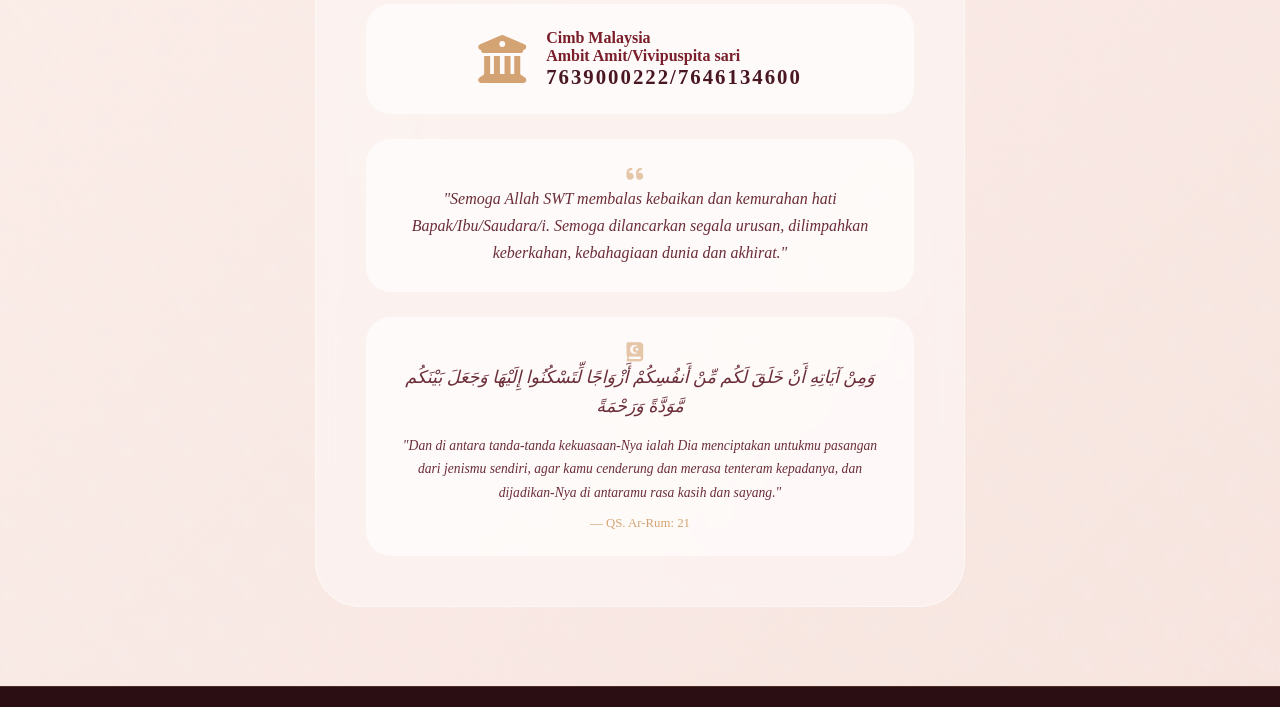
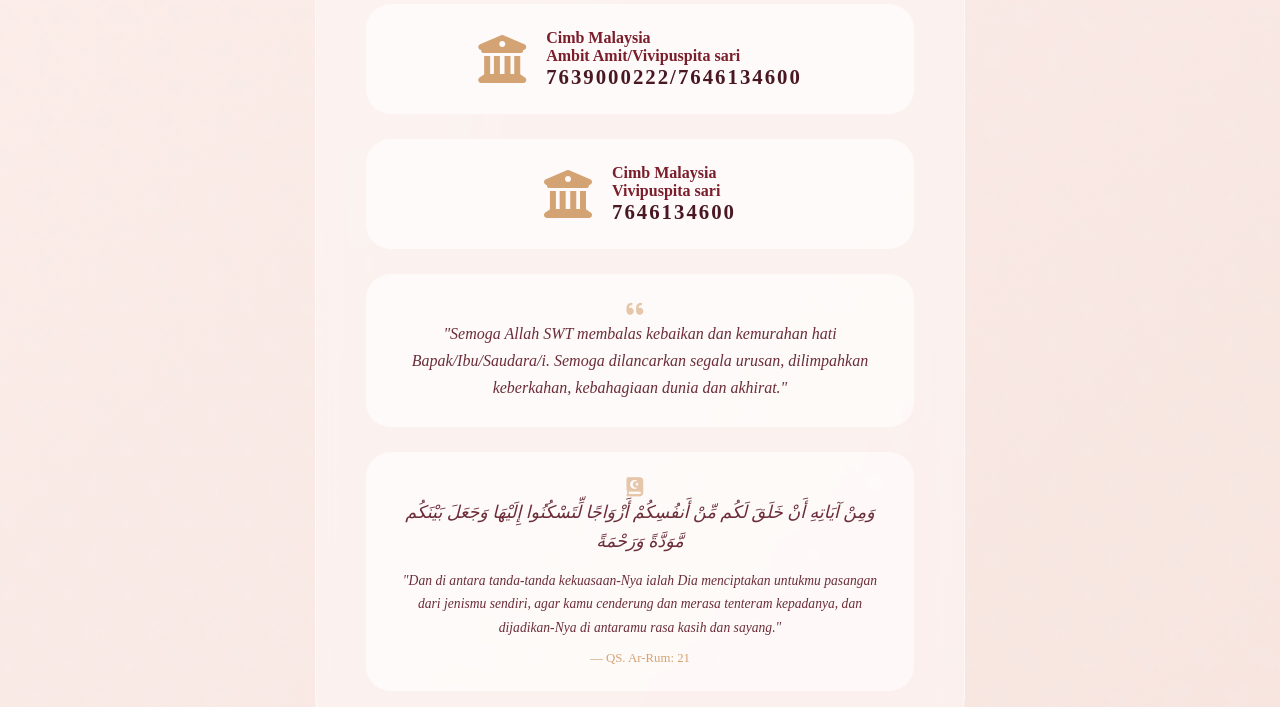
Before and after one commit to fadlan2609/Wedding-V-A, a plain HTML site: page index.html in a window 1280 px wide. Shown: the part 5760-6467 px from the top of the page. Drawn offline with nearby package versions, Linux system fonts and the light colour scheme; no server answers.

Commit message:
update design And Update RSVP

```diff
--- a/index.html
+++ b/index.html
@@ -607,6 +607,14 @@
                 <p class="bank-number-glass">7639000222/7646134600</p>
               </div>
             </div>
+            <div class="bank-glass">
+              <i class="fas fa-university" aria-hidden="true"></i>
+              <div class="bank-info-glass">
+                <p class="bank-name-glass">Cimb Malaysia</p>
+                <p class="bank-name-glass">Vivipuspita sari</p>
+                <p class="bank-number-glass">7646134600</p>
+              </div>
+            </div>
             <div class="doa-glass">
               <i class="fas fa-quote-left" aria-hidden="true"></i>
               <p>
```
Also changed, not shown: assets/bg/bg.jpeg.
